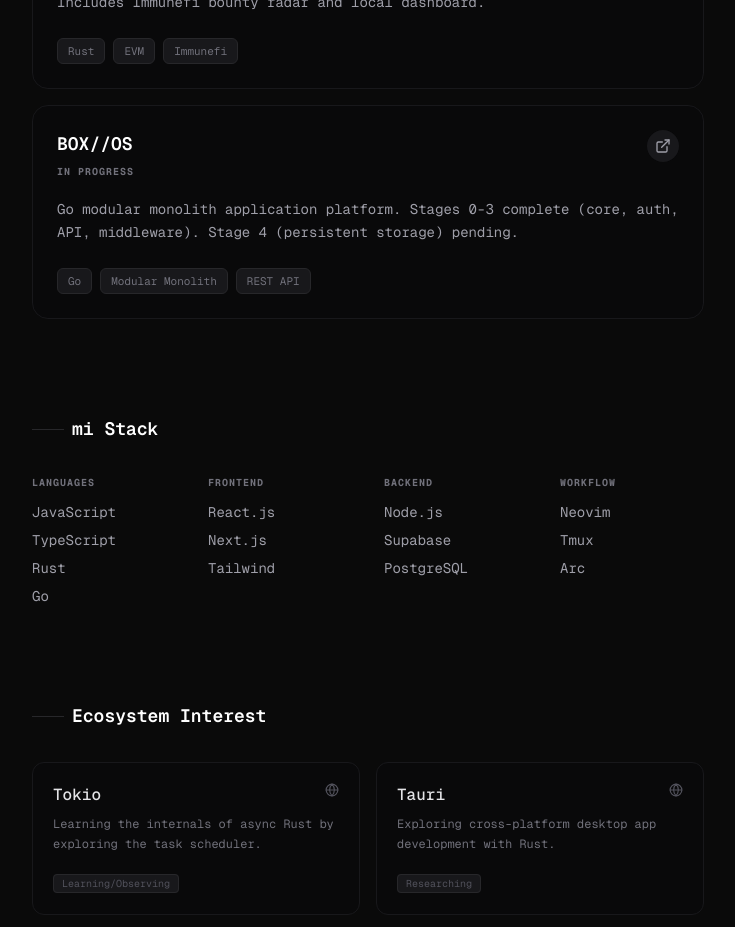
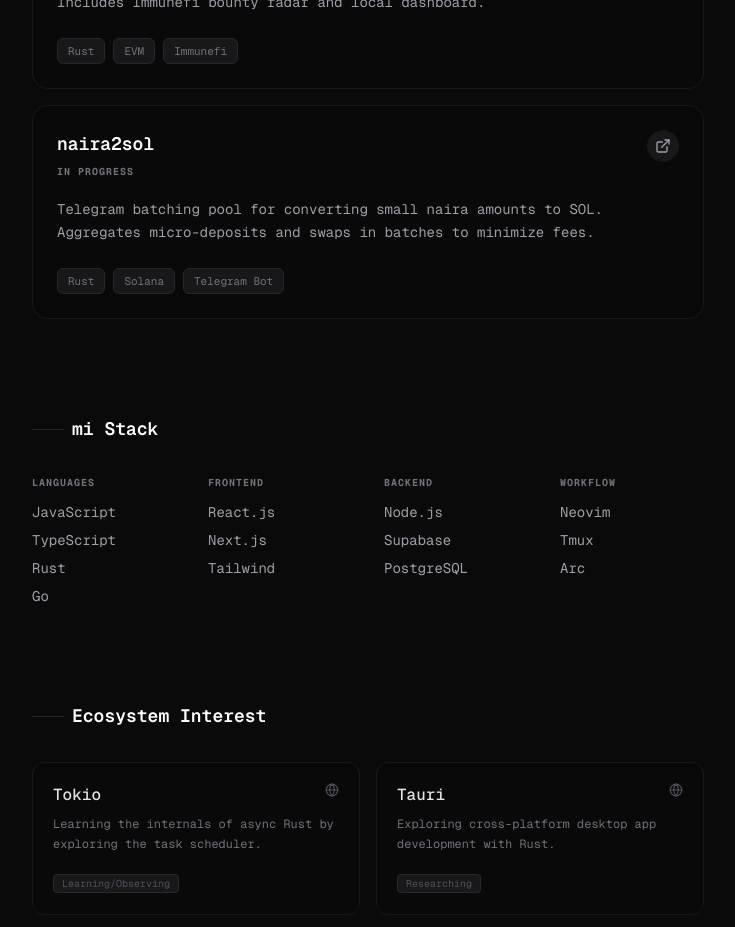
Before and after one commit to NathanOyewole/bola., a Next.js app: page / in a window 1280 px wide. Shown: the part 3460-4387 px from the top of the page, without its empty margins (272-1007 px from the left). Built offline with nearby package versions, Linux system fonts and the light colour scheme.

Commit message:
swap BOX//OS for naira2sol

```diff
--- a/src/data/projects.ts
+++ b/src/data/projects.ts
@@ -92,11 +92,11 @@ export const projects = [
     status: "Shipped",
   },
   {
-    title: "BOX//OS",
+    title: "naira2sol",
     description:
-      "Go modular monolith application platform. Stages 0-3 complete (core, auth, API, middleware). Stage 4 (persistent storage) pending.",
-    tech: ["Go", "Modular Monolith", "REST API"],
-    link: "https://github.com/NathanOyewole/box-os",
+      "Telegram batching pool for converting small naira amounts to SOL. Aggregates micro-deposits and swaps in batches to minimize fees.",
+    tech: ["Rust", "Solana", "Telegram Bot"],
+    link: "https://github.com/NathanOyewole/naira2sol",
     status: "In Progress",
   },
 ];
```
